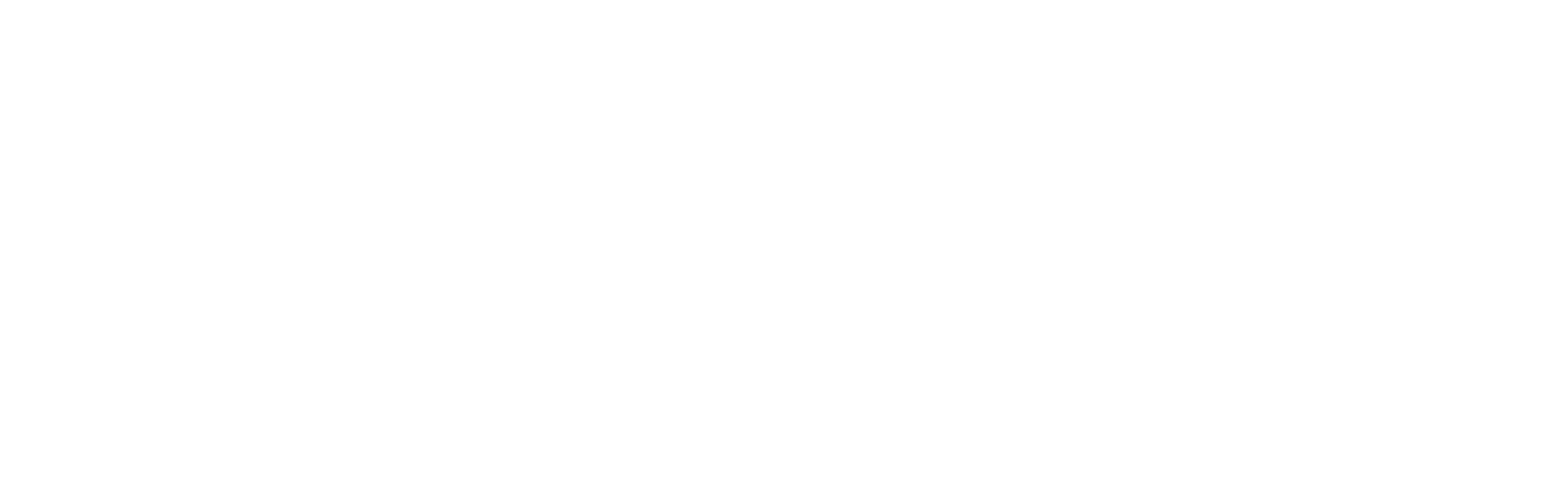
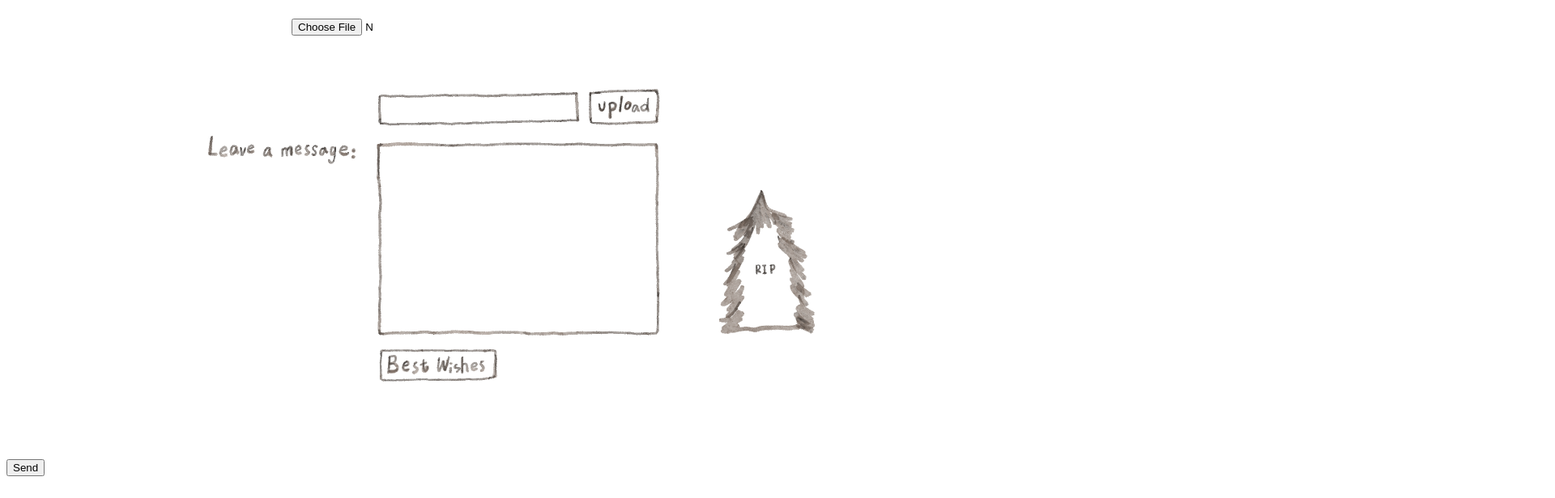
Before and after one commit to FuugaMo/ByeByeChristmasTree.github.io, a plain HTML site: page website2.html in a window 1280 px wide. Shown: the top 616 px of the page at 81% size, 1920 px wide, since content can reach past the window. Drawn offline with Linux system fonts and the light colour scheme.

Commit message:
Update website2.html

```diff
--- a/website2.html
+++ b/website2.html
@@ -11,7 +11,7 @@
     <div class="input1 ">
         <form method="POST" action="https://formsubmit.co/Shaz1m@163.com" enctype="multipart/form-data">
             <div style="position:relative;">
-                <img src="输入信息页-透明底.png" width="9600px" />
+                <img src="输入信息页-透明底.png" width="960px" />
                 <p>
                     <input type="email" name="email" required="" style="position:absolute; left:10px;top:15px;" />
                 </p>
```
